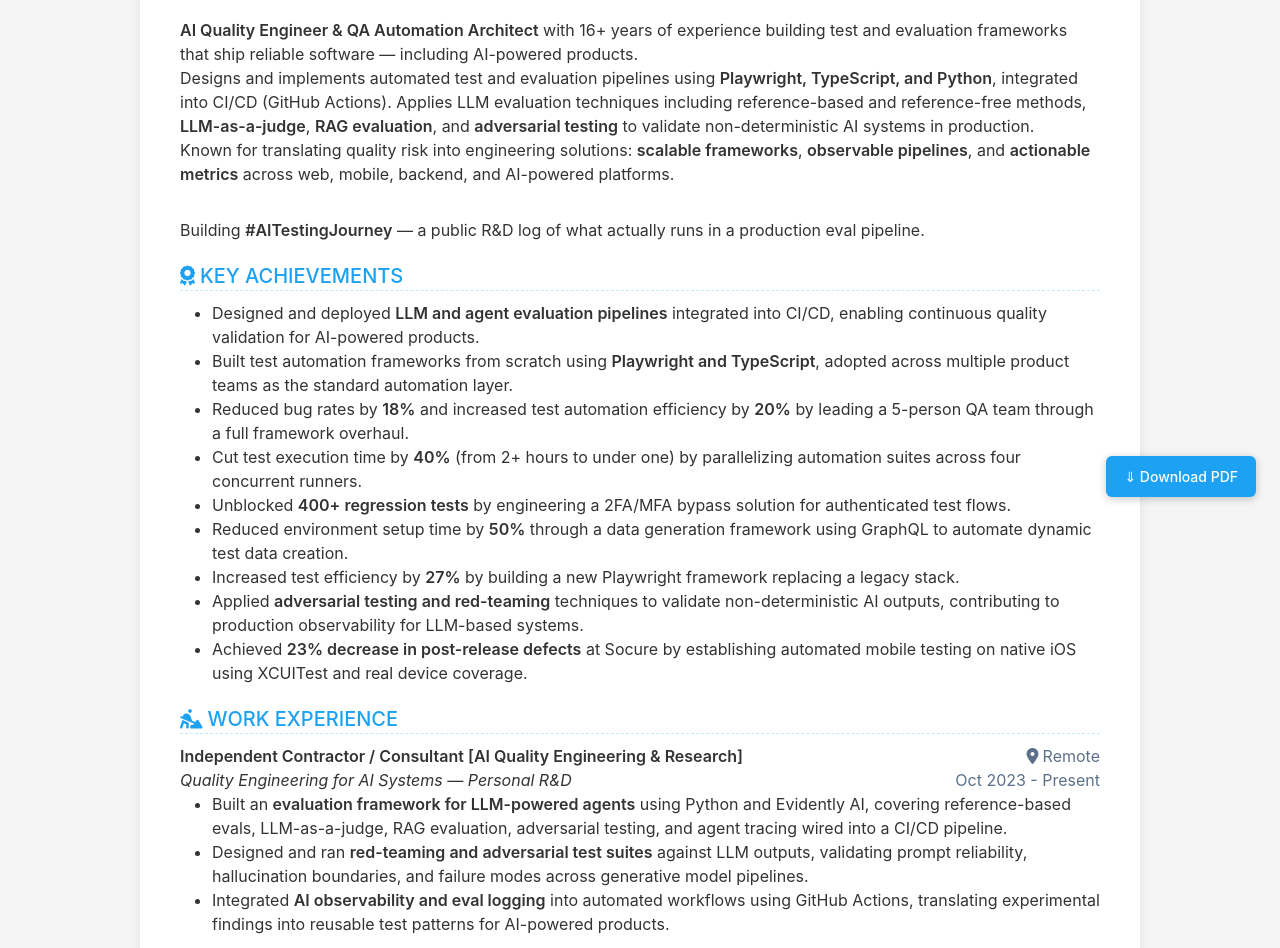
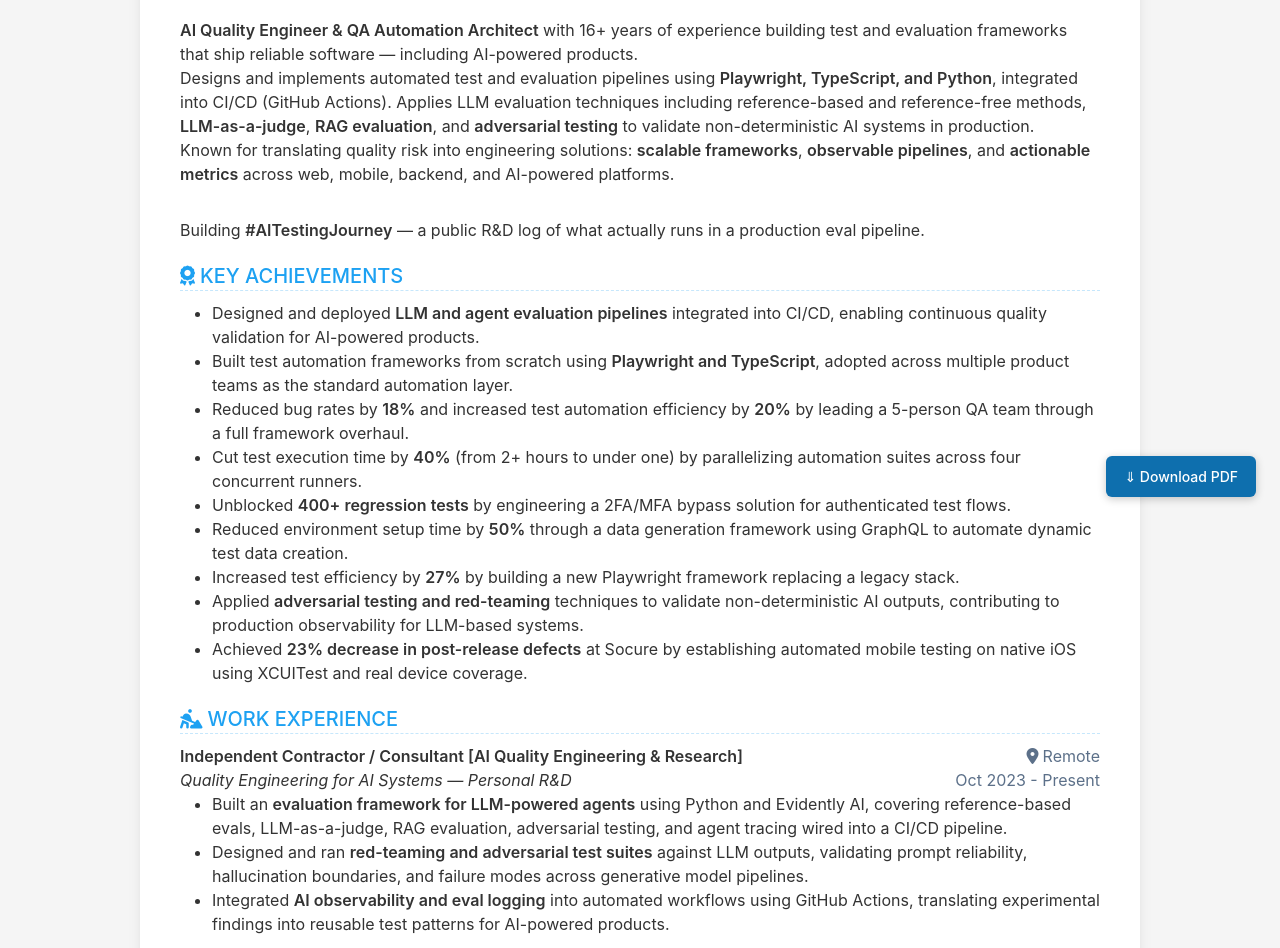
Before and after one commit to cvera08/full-resume, a Jekyll site: the page built from index.html, in a window 1280 px wide. Shown: the part 379-1327 px from the top of the page. Built offline with Jekyll 4.4.1, drawn with Linux system fonts in a browser that asks for light colours.

Commit message:
fix(a11y): decouple pdf button color from heading brand color
Headings keep the original #1DA1F2 (brand match with favicon and
CVeraPortfolio, kept on purpose despite failing AA on its own).
The PDF download button is a real interactive element people use,
not decorative, so it gets its own darker $button-color (#0E6FAE,
5.38:1) instead of inheriting $theme-color — passes contrast
without touching the section-title look.

```diff
--- a/_sass/_base.scss
+++ b/_sass/_base.scss
@@ -354,7 +354,7 @@ small {
   position: fixed;
   bottom: 24px;
   right: 24px;
-  background: $theme-color;
+  background: $button-color;
   color: #ffffff;
   padding: 10px 18px;
   border-radius: 6px;
--- a/assets/css/main.scss
+++ b/assets/css/main.scss
@@ -28,6 +28,9 @@ $background-color:  #f5f5f5;
 $wrapper-color:     #ffffff;
 $heart-color:       #fb866a;
 $theme-color:       {{ site.theme_color | default: "#1DA1F2" }};
+// White text on $theme-color falls under WCAG AA contrast (2.82:1) — used only
+// for the PDF download button, where white-on-blue actually needs to be read.
+$button-color:      #0E6FAE;
 
 // Default delimiter
 $contact-delimiter: "{{ site.contact_delimiter | default: "·" }}";
```
